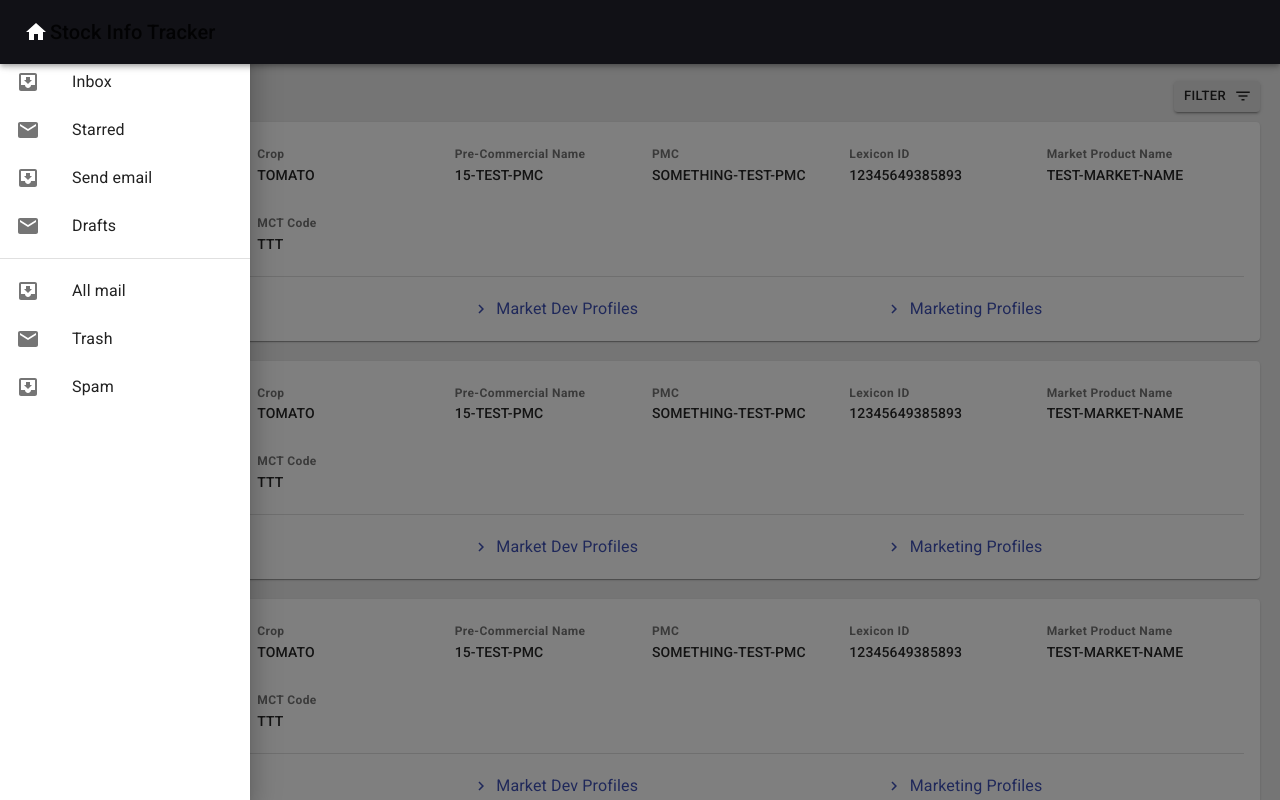
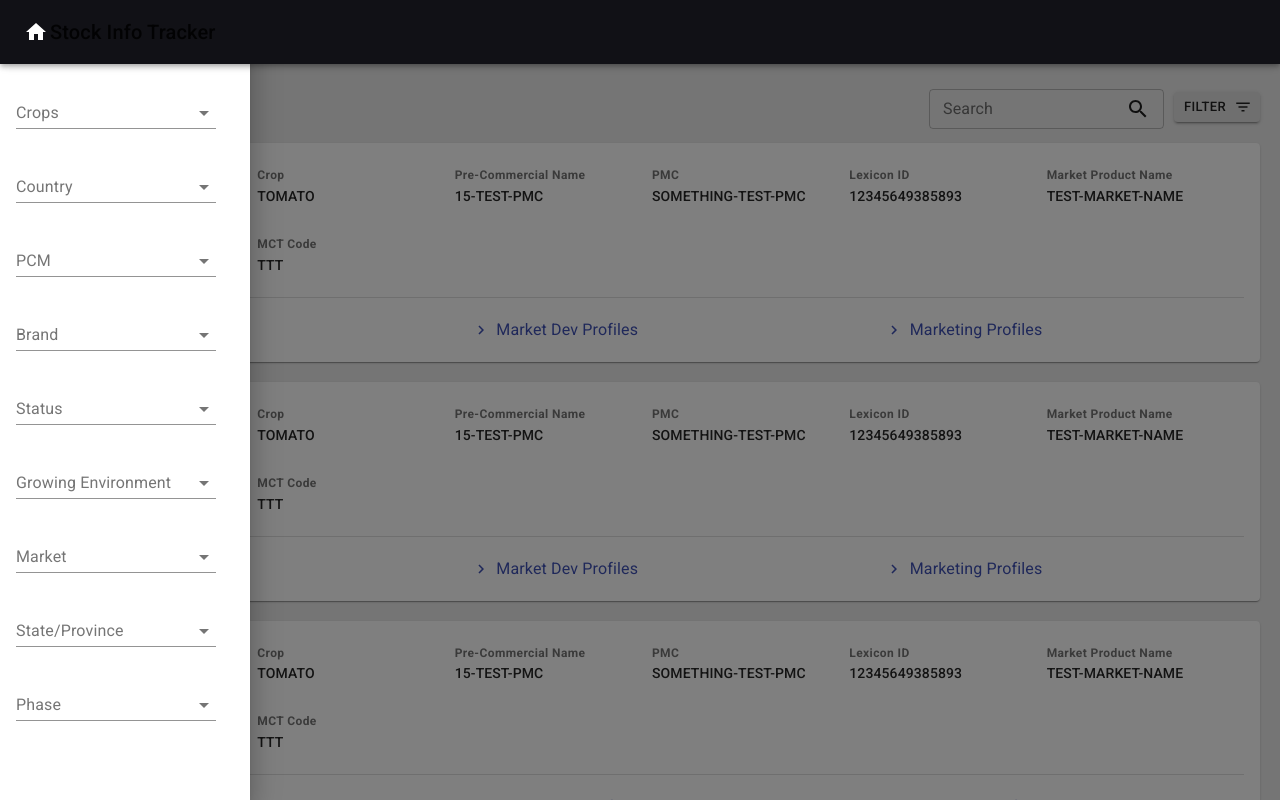
Before and after one commit to dheeraj0259/stock-info-tracker, a React (Create React App) app: page /stock-info-tracker/dashboard in a window 1280 px wide. Both pictures are taken after a click on the button "FILTER". Shown: the top 800 px of the page. Built offline with nearby package versions, Linux system fonts and the light colour scheme.

Commit message:
- minor changes

```diff
--- a/src/Pages/Home.jsx
+++ b/src/Pages/Home.jsx
@@ -1,7 +1,7 @@
 import React, { Component } from "react";
 import { connect } from "react-redux";
-import { Grid, Button, Icon } from "@material-ui/core";
-import ExpandMoreIcon from "@material-ui/icons/ExpandMore";
+import { Grid, Button, TextField, InputAdornment } from "@material-ui/core";
+import SearchIcon from "@material-ui/icons/Search";
 import FilterListIcon from "@material-ui/icons/FilterList";
 
 import ProfileCard from "../components/ProfileCard";
@@ -28,25 +28,39 @@ class Home extends Component {
           closeDrawer={() => this.setState({ showFilter: false })}
         />
         <Grid item md={12} style={{ padding: "0 20px 0 20px" }}>
-          <Grid container justify="flex-end">
+          <Grid container justify="flex-end" alignItems="center">
+            <Grid item>
+              <TextField
+                style={{ minWidth: 200, marginLeft: 10 }}
+                label="Search"
+                id="outlined-margin-dense"
+                margin="dense"
+                variant="outlined"
+                InputProps={{
+                  endAdornment: <SearchIcon />
+                }}
+              />
+            </Grid>
+
             <Grid item>
               <Button
                 variant="contained"
                 size="small"
                 color="inherit"
                 endIcon={<FilterListIcon />}
-                style={{ marginLeft: 5 }}
+                style={{ marginLeft: 10 }}
                 onClick={() => this.setState({ showFilter: true })}
               >
                 Filter
               </Button>
             </Grid>
-            <Grid item xs={12} style={{ marginTop: 10 }}>
-              {profiles.map(item => {
-                return <ProfileCard key={item} style={{ marginTop: 100 }} />;
-              })}
-            </Grid>
           </Grid>
+        </Grid>
+
+        <Grid item xs={12} style={{ padding: "0 20px 0 20px", marginTop: 10 }}>
+          {profiles.map(item => {
+            return <ProfileCard key={item} style={{ marginTop: 100 }} />;
+          })}
         </Grid>
       </Grid>
     );
--- a/src/components/FilterDrawer.jsx
+++ b/src/components/FilterDrawer.jsx
@@ -5,34 +5,51 @@ import {
   Divider,
   ListItem,
   ListItemIcon,
-  ListItemText
+  ListItemText,
+  FormControl,
+  InputLabel,
+  Select,
+  MenuItem
 } from "@material-ui/core";
 import InboxIcon from "@material-ui/icons/MoveToInbox";
 import MailIcon from "@material-ui/icons/Mail";
+
+const filterList = [
+  "Crops",
+  "Country",
+  "PCM",
+  "Brand",
+  "Status",
+  "Growing Environment",
+  "Market",
+  "State/Province",
+  "Phase"
+];
 
 class FilterDrawer extends Component {
   render() {
     const { showFilter, closeDrawer } = this.props;
     const sideList = () => (
-      <div role="presentation" style={{ width: 250, marginTop: 50 }}>
+      <div role="presentation" style={{ width: 250, marginTop: 55 }}>
         <List>
-          {["Inbox", "Starred", "Send email", "Drafts"].map((text, index) => (
-            <ListItem button key={text}>
-              <ListItemIcon>
-                {index % 2 === 0 ? <InboxIcon /> : <MailIcon />}
-              </ListItemIcon>
-              <ListItemText primary={text} />
-            </ListItem>
-          ))}
-        </List>
-        <Divider />
-        <List>
-          {["All mail", "Trash", "Spam"].map((text, index) => (
-            <ListItem button key={text}>
-              <ListItemIcon>
-                {index % 2 === 0 ? <InboxIcon /> : <MailIcon />}
-              </ListItemIcon>
-              <ListItemText primary={text} />
+          {filterList.map((text, index) => (
+            <ListItem key={text} style={{ marginTop: 10 }}>
+              <FormControl style={{ width: 200 }}>
+                <InputLabel id="demo-simple-select-filled-label">
+                  {text}
+                </InputLabel>
+                <Select
+                  labelId="demo-simple-select-filled-label"
+                  id="demo-simple-select-filled"
+                >
+                  <MenuItem value="">
+                    <em>None</em>
+                  </MenuItem>
+                  <MenuItem value={10}>Ten</MenuItem>
+                  <MenuItem value={20}>Twenty</MenuItem>
+                  <MenuItem value={30}>Thirty</MenuItem>
+                </Select>
+              </FormControl>
             </ListItem>
           ))}
         </List>
--- a/src/components/ProfileCard.jsx
+++ b/src/components/ProfileCard.jsx
@@ -98,6 +98,7 @@ function PersonaTree(props) {
             {profiles.map((profile, index) => {
               return (
                 <TreeItem
+                  key={index}
                   nodeId={index + 1}
                   label={`${selectedProfile.toUpperCase()} - ${profile.toUpperCase()}`}
                 />
@@ -120,7 +121,11 @@ function PersonaTree(props) {
         <TreeItem nodeId="0" label={`${personaType} Profiles`}>
           {profiles.map((profile, index) => {
             return (
-              <TreeItem nodeId={index + 1} label={profile.toUpperCase()} />
+              <TreeItem
+                nodeId={index + 1}
+                label={profile.toUpperCase()}
+                key={index}
+              />
             );
           })}
         </TreeItem>
```
